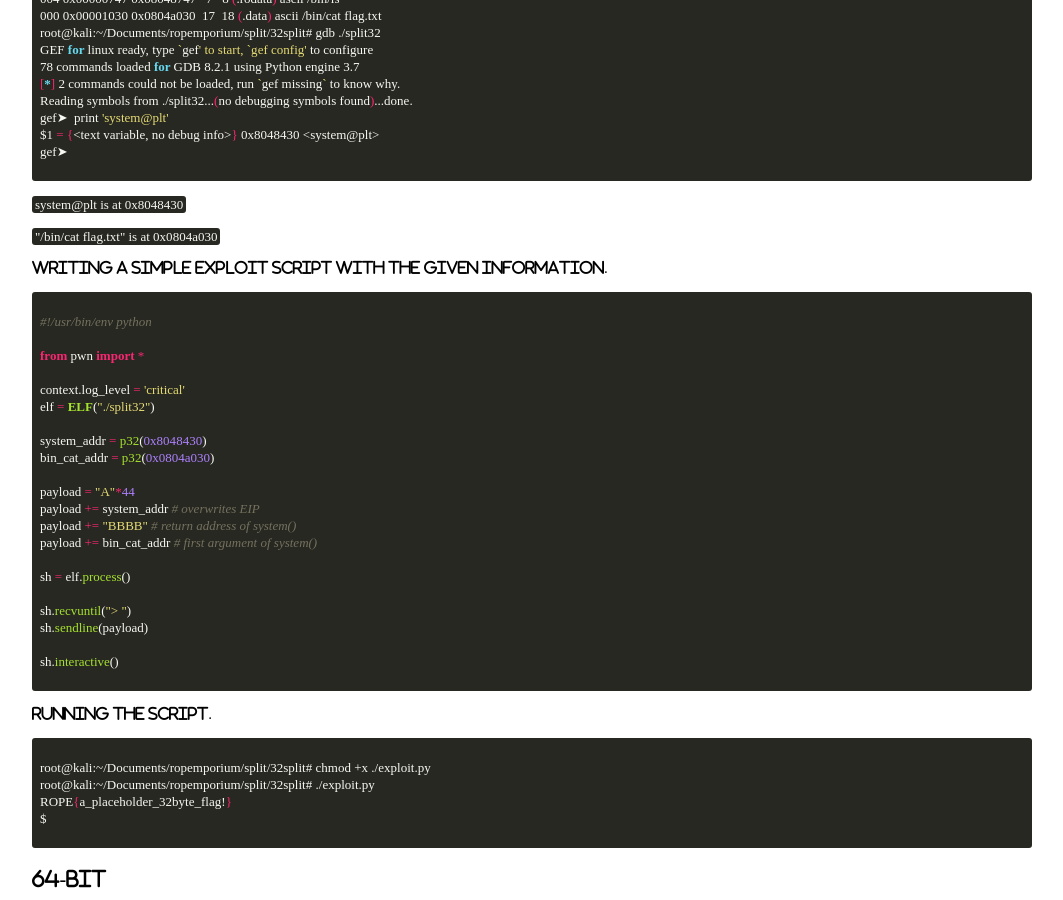
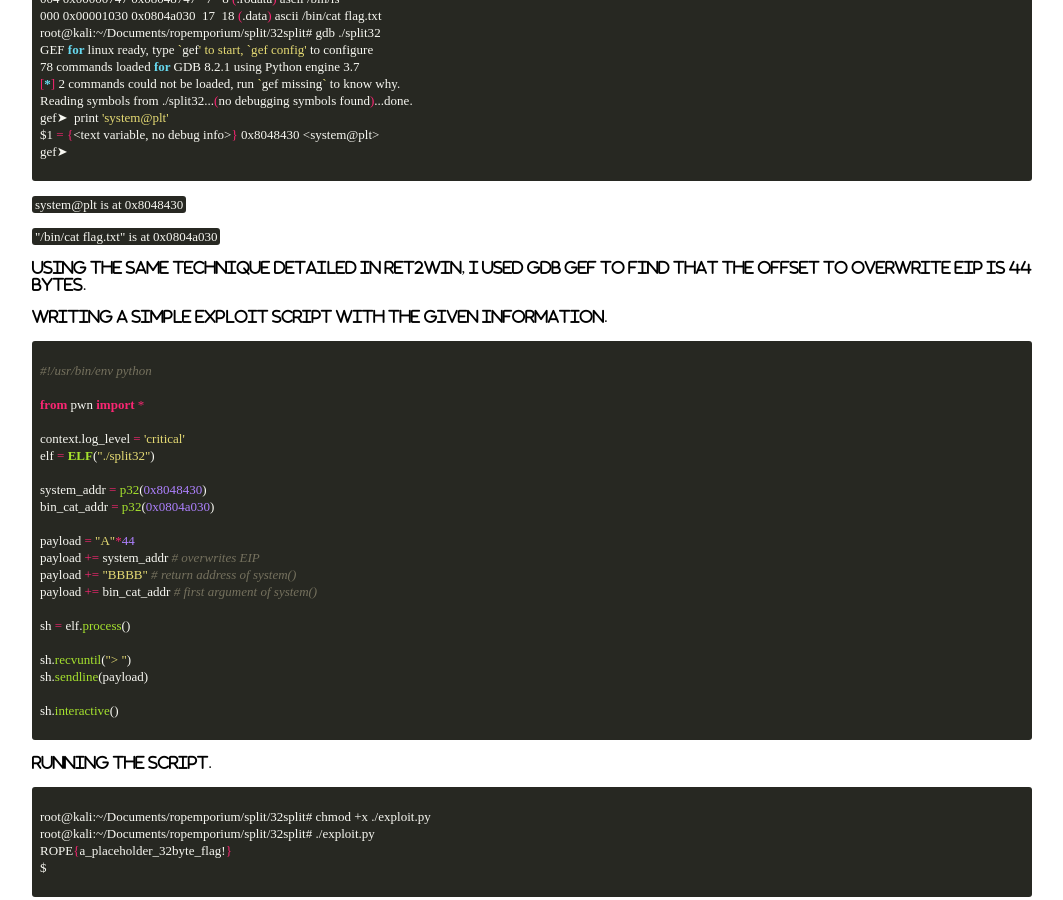
Before and after one commit to farazsth98/farazsth98.github.io, a Jekyll site: the page built from _posts/2019-07-19-rop-emporium-challenges.markdown, in a window 1280 px wide and 900 px high, scrolled down 10033 px. Shown: the whole window, without its empty margins (108-1171 px from the left). Built offline with Jekyll 4.4.1, drawn with Linux system fonts in a browser that asks for light colours; nearby versions of some CDN libraries; some of the changed text lies outside the part shown.

Commit message:
Added offset notes

````diff
--- a/_posts/2019-07-19-rop-emporium-challenges.markdown
+++ b/_posts/2019-07-19-rop-emporium-challenges.markdown
@@ -552,6 +552,8 @@ gef➤
 
 `"/bin/cat flag.txt" is at 0x0804a030`
 
+Using the same technique detailed in ret2win, I used gdb gef to find that the offset to overwrite EIP is 44 bytes.
+
 Writing a simple exploit script with the given information.
 ```python
 #!/usr/bin/env python
@@ -659,6 +661,8 @@ $1 = {<text variable, no debug info>} 0x4005e0 <system@plt>
 gef➤
 ```
 
+Using the same technique detailed in ret2win, I used gdb gef to find that the offset to overwrite RIP is 40 bytes.
+
 Writing an exploit script.
 ```python
 #!/usr/bin/env python
````
